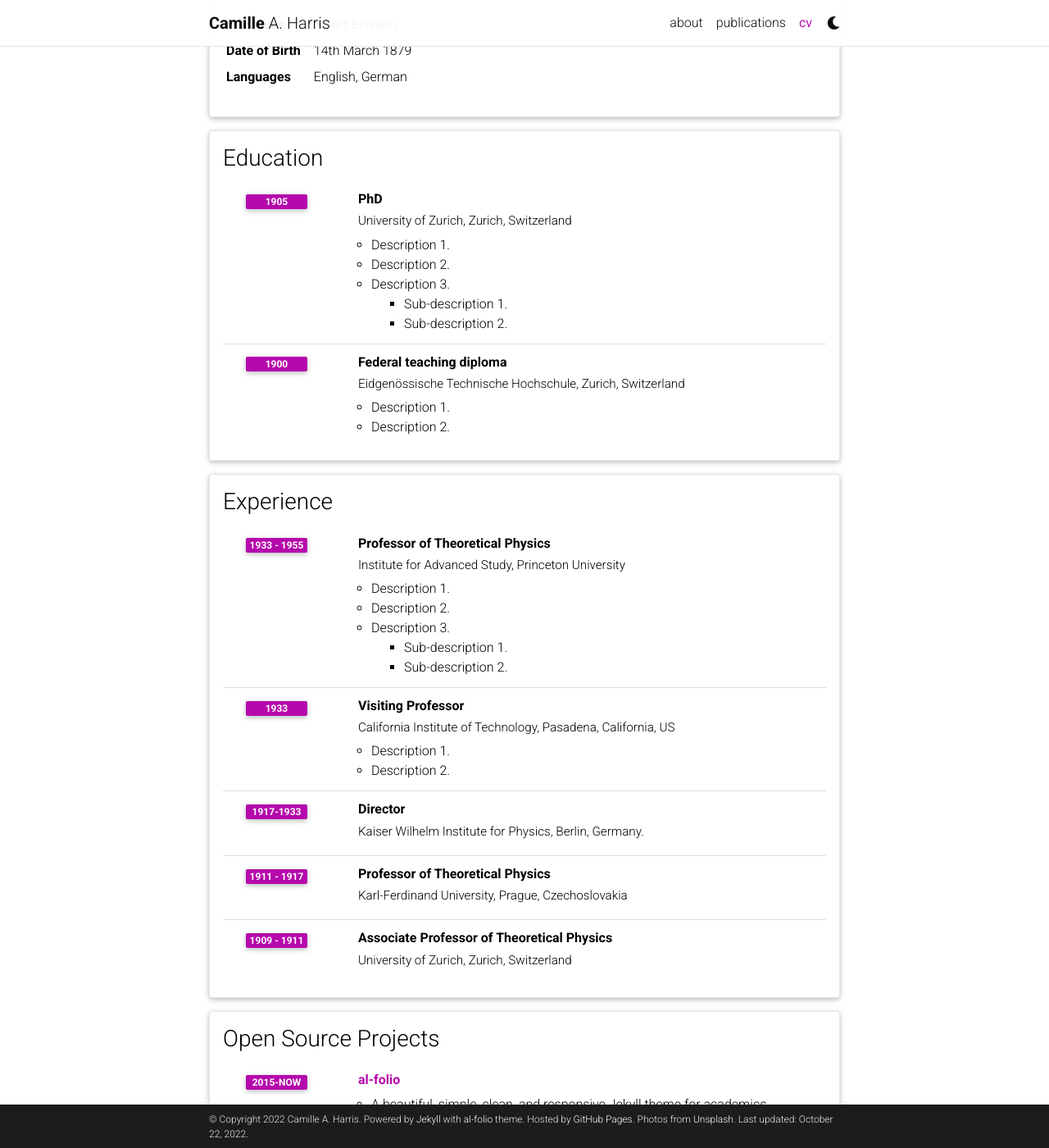
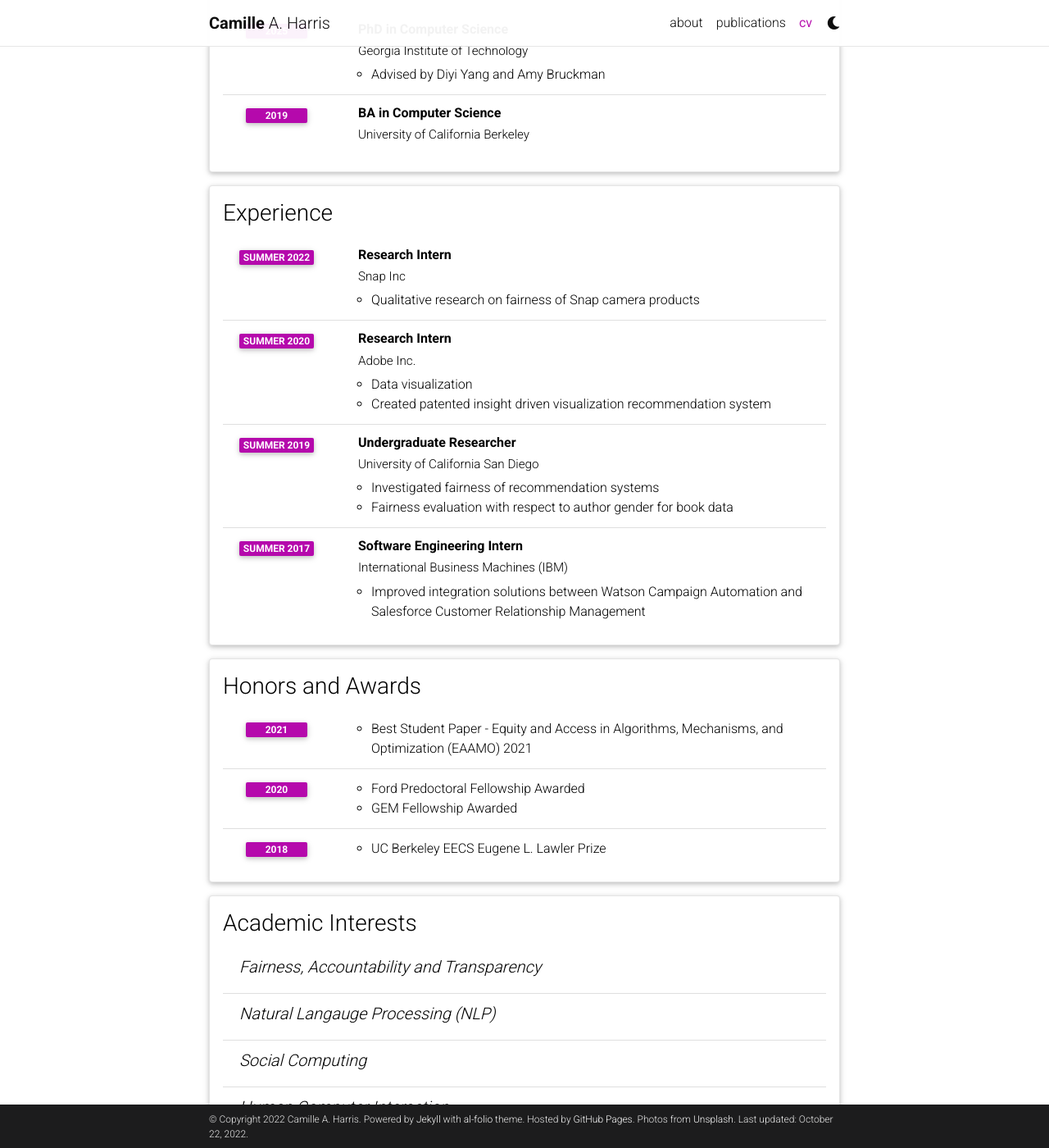
Before and after one commit to camille2019/camille2019.github.io, a Jekyll site: the page built from _pages/cv.md, in a window 1280 px wide and 1400 px high, scrolled down 233 px. Shown: the whole window at 82% size. Built offline with Jekyll 4.4.1, drawn with Linux system fonts in a browser that asks for light colours; comment, search, counter and statistics services are not loaded; a style sheet for code colours, icons or effects is not loaded; some of the changed text lies outside the part shown.

Commit message:
update cv and retry deployment:

```diff
--- a/_data/cv.yml
+++ b/_data/cv.yml
@@ -1,97 +1,80 @@
-- title: General Information
-  type: map
-  contents:
-    - name: Full Name
-      value: Albert Einstein
-    - name: Date of Birth
-      value: 14th March 1879
-    - name: Languages
-      value: English, German
+# - title: General Information
+#   type: map
+#   contents:
+#     - name: Full Name
+#       value: Camille Harris
+    # - name: Date of Birth
+      # value: 14th March 1879
+    # - name: Languages
+    #   value: English, German
 
 - title: Education
   type: time_table
   contents:
-    - title: PhD
-      institution: University of Zurich, Zurich, Switzerland
-      year: 1905
+    - title: PhD in Computer Science
+      institution: Georgia Institute of Technology
+      year: 2025
       description:
-        - Description 1.
-        - Description 2.
-        - title: Description 3.
-          contents:
-            - Sub-description 1.
-            - Sub-description 2.
-    - title: Federal teaching diploma
-      institution: Eidgenössische Technische Hochschule, Zurich, Switzerland
-      year: 1900
+        - Advised by Diyi Yang and Amy Bruckman
+    - title: BA in Computer Science
+      institution: University of California Berkeley
+      year: 2019
       description:
-        - Description 1.
-        - Description 2.
 
 - title: Experience
   type: time_table
   contents:
-    - title: Professor of Theoretical Physics
-      institution: Institute for Advanced Study, Princeton University
-      year: 1933 - 1955
+    - title: Research Intern
+      institution: Snap Inc
+      year: Summer 2022
       description:
-        - Description 1.
-        - Description 2.
-        - title: Description 3.
-          contents:
-            - Sub-description 1.
-            - Sub-description 2.
-    - title: Visiting Professor
-      institution: California Institute of Technology, Pasadena, California, US
-      year: 1933
+        - Qualitative research on fairness of Snap camera products
+    - title: Research Intern
+      institution: Adobe Inc.
+      year: Summer 2020
       description:
-        - Description 1.
-        - Description 2.
+        - Data visualization
+        - Created patented insight driven visualization recommendation system
 
-    - title: Director
-      institution: Kaiser Wilhelm Institute for Physics, Berlin, Germany.
-      year: 1917-1933
+    - title: Undergraduate Researcher
+      institution: University of California San Diego
+      year: Summer 2019
+      description:
+        - Investigated fairness of recommendation systems
+        - Fairness evaluation with respect to author gender for book data
 
-    - title: Professor of Theoretical Physics
-      institution: Karl-Ferdinand University, Prague, Czechoslovakia
-      year: 1911 - 1917
+    - title: Software Engineering Intern
+      institution: International Business Machines (IBM)
+      year: Summer 2017
       description:
+        - Improved integration solutions between Watson Campaign Automation and Salesforce Customer Relationship Management
 
-    - title: Associate Professor of Theoretical Physics
-      institution: University of Zurich, Zurich, Switzerland
-      year: 1909 - 1911
 
-- title: Open Source Projects
-  type: time_table
-  contents:
-    - title: <a href="https://github.com/alshedivat/al-folio">al-folio</a>
-      year: 2015-now
-      description: A beautiful, simple, clean, and responsive Jekyll theme for academics.
 
 - title: Honors and Awards
   type: time_table
   contents:
-    - year: 1921
+    - year: 2021
       items:
-        - Nobel Prize in Physics
-        - Matteucci Medal
-    - year: 2029
+        - Best Student Paper - Equity and Access in Algorithms, Mechanisms, and Optimization (EAAMO) 2021
+    - year: 2020
       items:
-        - Max Planck Medal
+        - Ford Predoctoral Fellowship Awarded
+        - GEM Fellowship Awarded
+    - year: 2018
+      items:
+        - UC Berkeley EECS Eugene L. Lawler Prize
 
 - title: Academic Interests
   type: nested_list
   contents:
-    - title: Topic 1.
-      items:
-        - Description 1.
-        - Description 2.
-    - title: Topic 2.
-      items:
-        - Description 1.
-        - Description 2.
+    - title: Fairness, Accountability and Transparency
+    - title: Natural Langauge Processing (NLP)
+    - title: Social Computing
+    - title: Human Computer Interaction
 
-- title: Other Interests
-  type: list
-  contents:
-    - <u>Hobbies:</u> Hobby 1, Hobby 2, etc.
+#
+# - title: Other Interests
+#   type: list
+#   contents:
+#     - <u>Hobbies:</u> Hobby 1, Hobby 2, etc.
```
